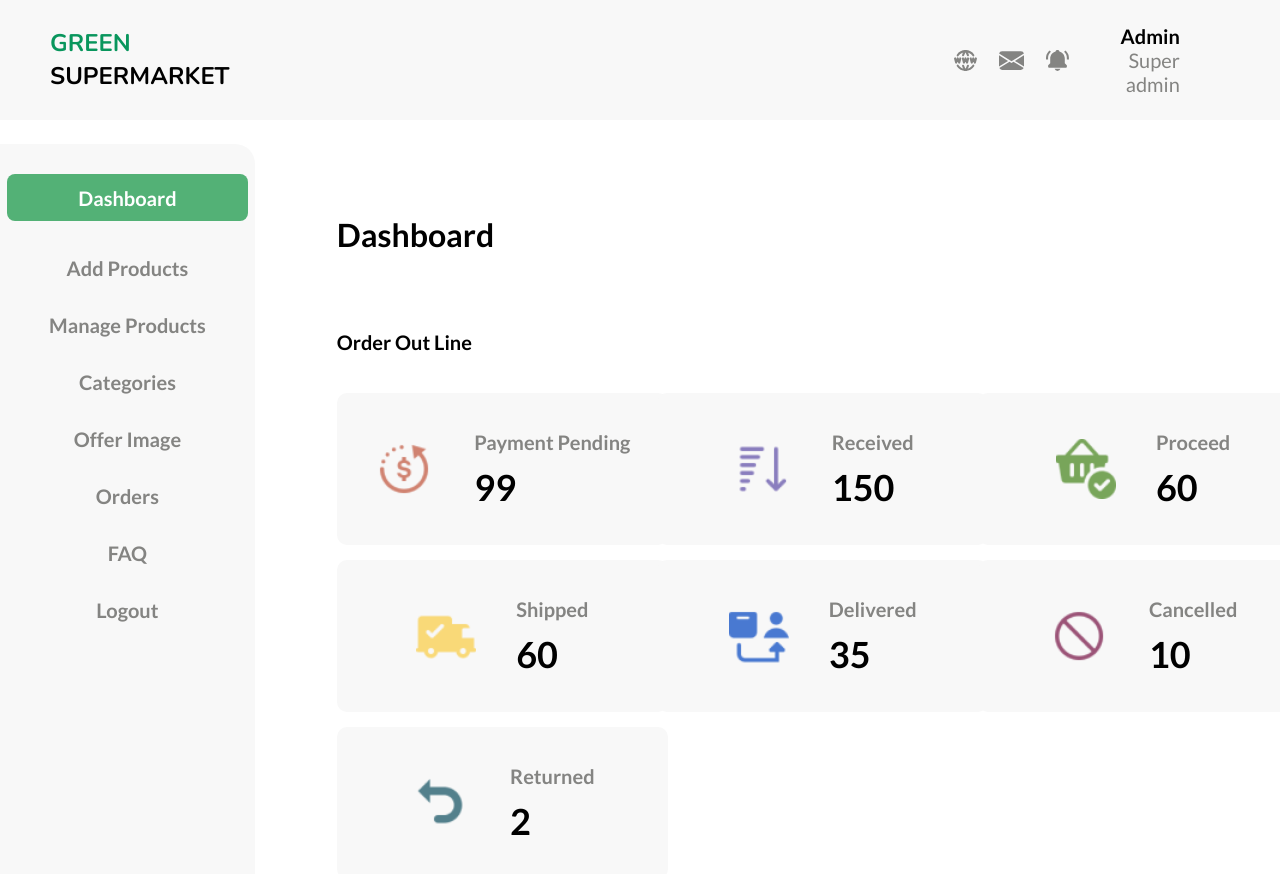
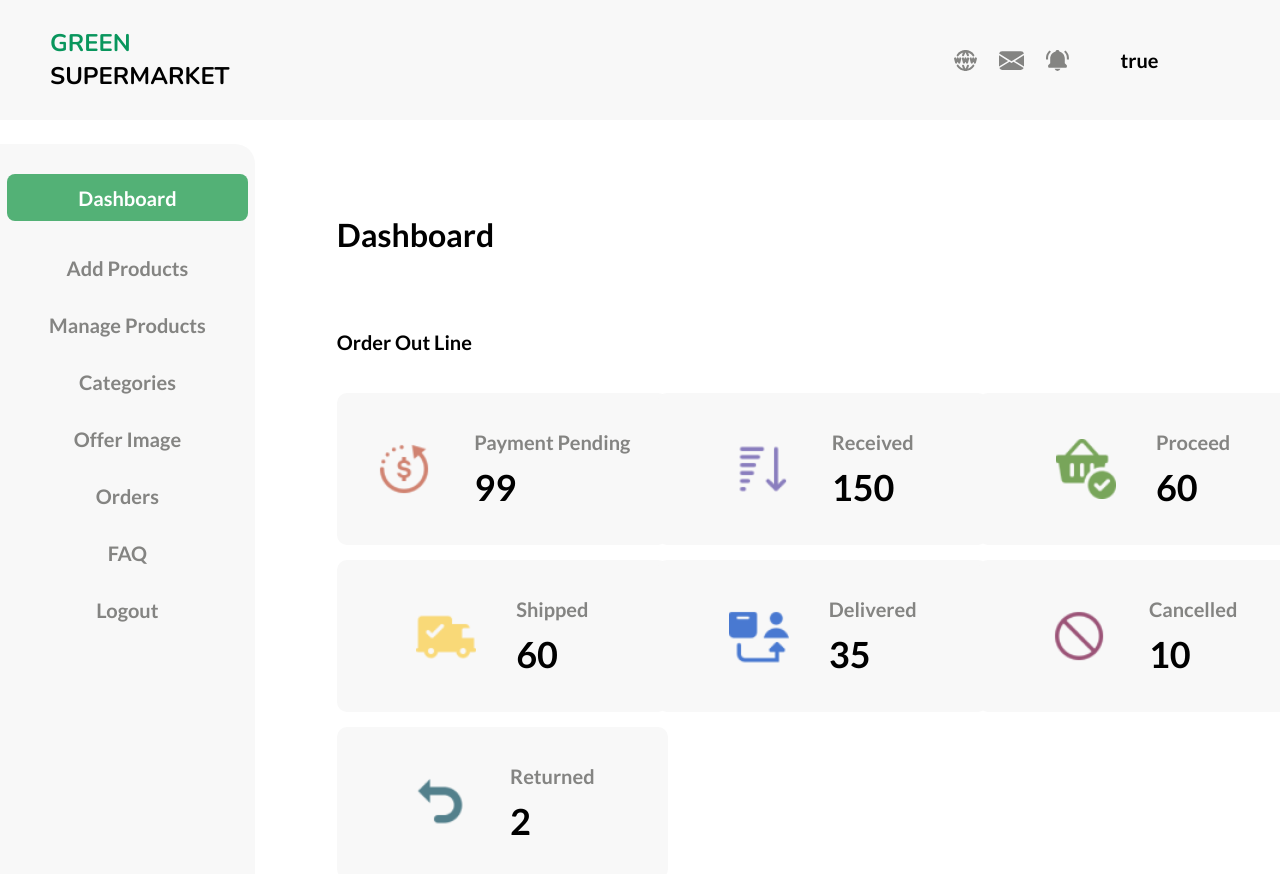
Before and after one commit to PraveenAththanayake/Green_Supermarket, a React (Vite) app in the folder frontend/: page /admin in a window 1280 px wide. Shown: the top 874 px of the page. Built offline with nearby package versions, Linux system fonts and the light colour scheme; sample sign-in values are in the browser's storage; some icons are missing.

Commit message:
Admin header login

```diff
--- a/frontend/src/pages/admin/Header.tsx
+++ b/frontend/src/pages/admin/Header.tsx
@@ -2,8 +2,26 @@ import { TbWorldWww } from "react-icons/tb";
 import { BsEnvelopeFill } from "react-icons/bs";
 import { BiSolidBellRing } from "react-icons/bi";
 import { FaCircleUser } from "react-icons/fa6";
+import {
+  getLoggedInUser,
+  isUserLoggedIn,
+} from "../../services/auth/AuthService";
+import { useEffect, useState } from "react";
 
 const Header = () => {
+  const isAuth = isUserLoggedIn();
+  const [loggedInUser, setLoggedInUser] = useState<string | null>(null);
+
+  useEffect(() => {
+    const fetchData = async () => {
+      // Add a delay to ensure sessionStorage is set
+      await new Promise((resolve) => setTimeout(resolve, 500));
+
+      setLoggedInUser(getLoggedInUser());
+    };
+
+    fetchData();
+  }, []);
   return (
     <div className="w-full h-[120px] flexBetween flex-row bg-lightGray px-[50px] gap-[723px] mb-6">
       <div className="font-nunito text-darkerGreen text-5xl font-extrabold leading-[32.74px]">
@@ -23,10 +41,11 @@ const Header = () => {
         </div>
         <div className="flexCenter gap-[21px]">
           <div className="flex flex-col text-right">
-            <h5 className="text-4xl font-bold leading-6">Admin</h5>
-            <span className="text-4xl font-medium leading-6 text-gray">
-              Super admin
-            </span>
+            {isAuth ? (
+              <h5 className="text-4xl font-bold leading-6">{loggedInUser}</h5>
+            ) : (
+              <h5 className="text-4xl font-bold leading-6">Guest</h5>
+            )}
           </div>
           <div className="text-gray text-[51px]">
             <FaCircleUser />
--- a/frontend/src/pages/auth/Login.tsx
+++ b/frontend/src/pages/auth/Login.tsx
@@ -40,7 +40,7 @@ const Login = () => {
       .then((res) => {
         const token =
           "Basic" + window.btoa(data.usernameOrEmail + ":" + data.password);
-        savedLoggedInUser(data.username);
+        savedLoggedInUser(data.usernameOrEmail);
         storeToken(token);
         navigator("/");
       })
```
Also changed, not shown: 1 other file (tests, documents, lock files or other folders).
